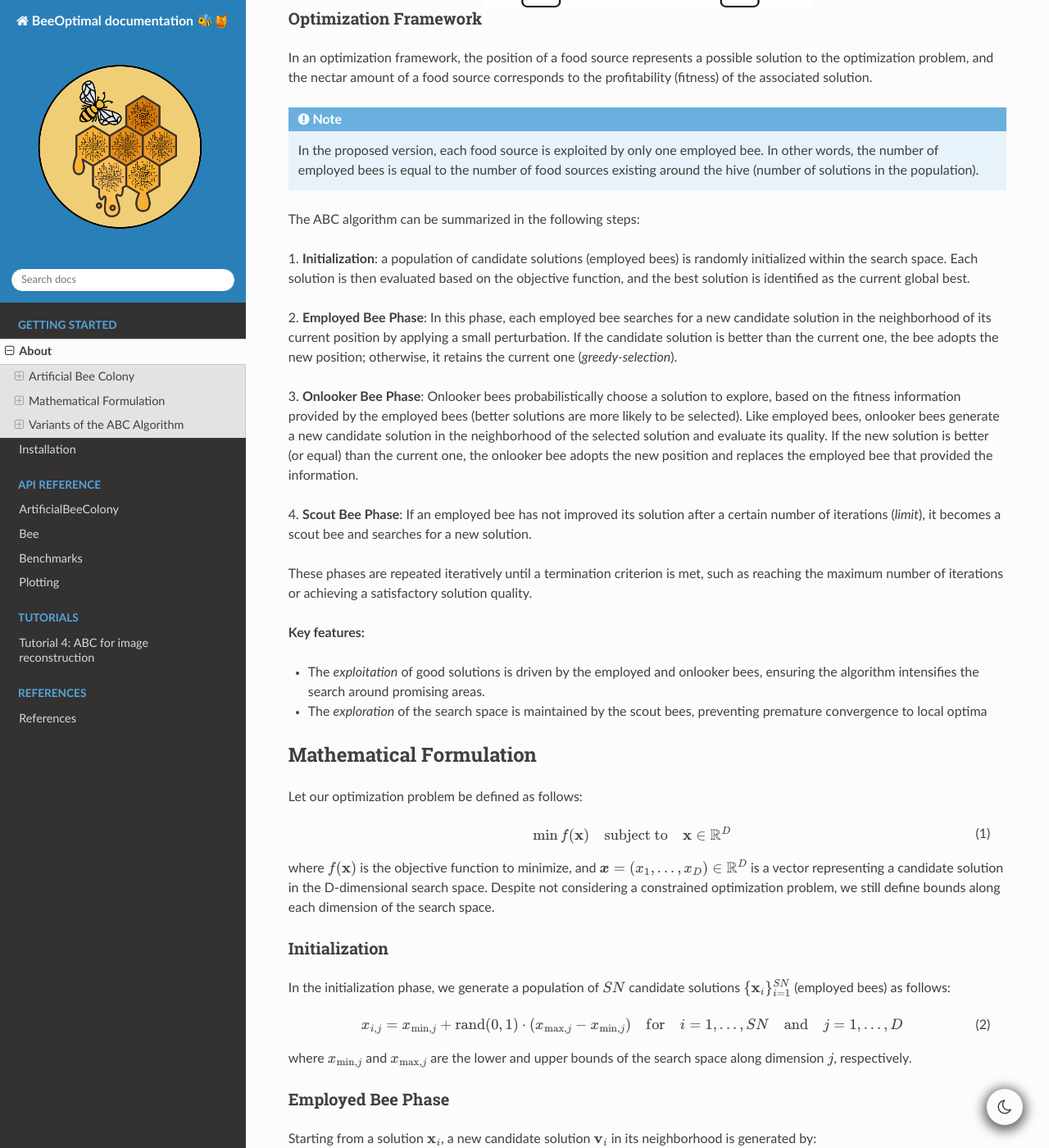
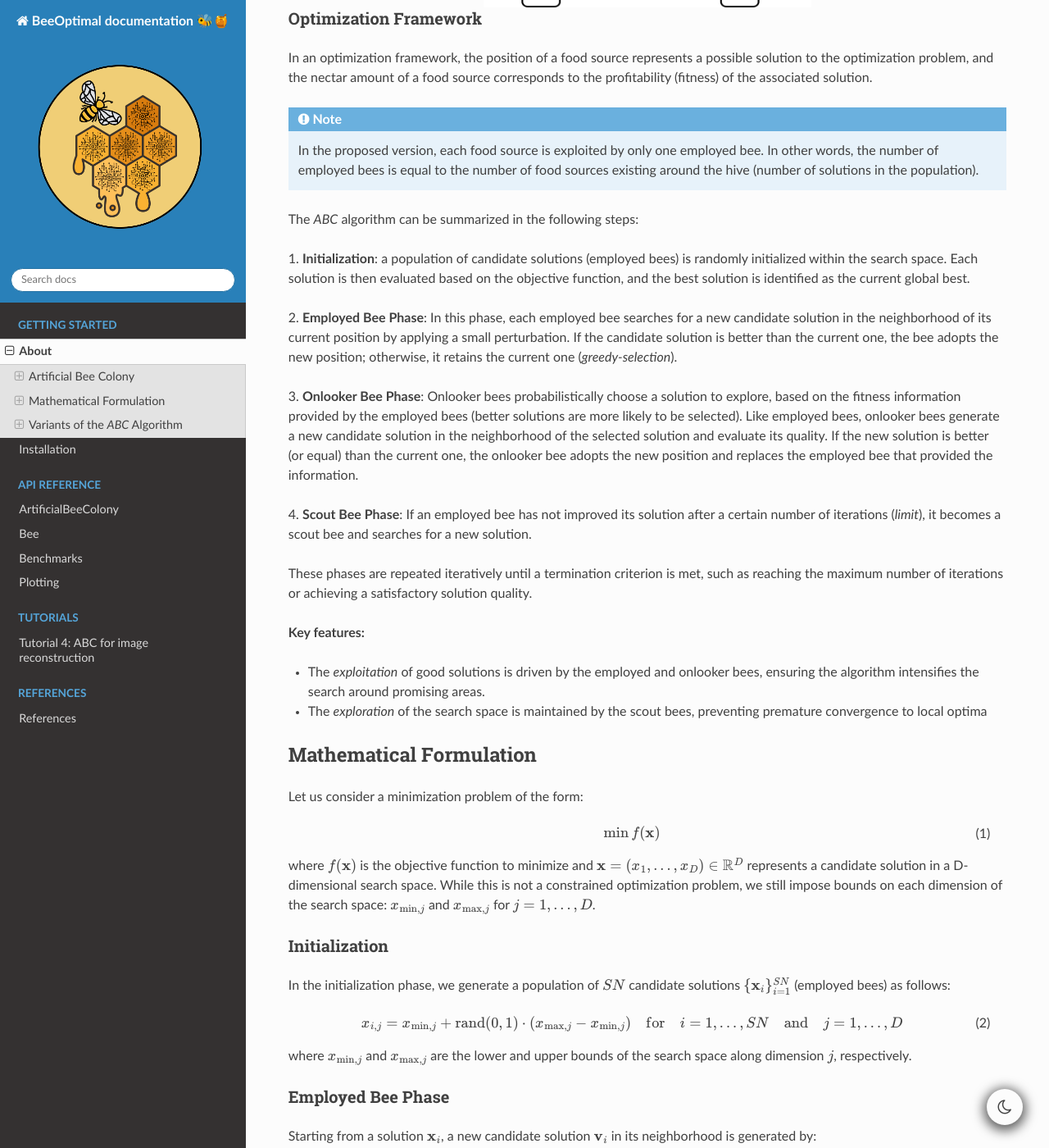
Before and after one commit to giuliofantuzzi/BeeOptimal, a Sphinx documentation site: the page built from docs/source/about.rst, in a window 1280 px wide and 1400 px high, scrolled down 1795 px. Shown: the whole window at 82% size. Built offline with Sphinx 7.4.7 and the Read the Docs theme 3.1.0, drawn with Linux system fonts in a browser that asks for light colours; pages that are not in the unit, such as notebooks, are missing from menus; a script that is not in the unit is left out; some of the changed text lies outside the part shown.

```diff
--- a/docs/source/about.rst
+++ b/docs/source/about.rst
@@ -8,7 +8,7 @@ Artificial Bee Colony
 The *Artificial Bee Colony (ABC)* algorithm is a popular optimization technique inspired by the foraging behavior of honeybee swarms.
 It was first introduced by *Karaboga* in 2005 as a simple and efficient population-based algorithm for solving numerical optimization problems.
 The algorithm mimics how honeybees search for food sources, communicate their quality, and collaboratively optimize their collection process.
-The ABC algorithm is particularly well-suited for solving complex optimization problems, including those with non-linear, multi-modal, or
+The *ABC* algorithm is particularly well-suited for solving complex optimization problems, including those with non-linear, multi-modal, or
 high-dimensional search spaces.
 
 Collective Intelligence of Honey Bees
@@ -60,7 +60,7 @@ problem, and the nectar amount of a food source corresponds to the profitability
     In the proposed version, each food source is exploited by only one employed bee. In other words, the number of employed bees is equal to the number
     of food sources existing around the hive (number of solutions in the population).
 
-The ABC algorithm can be summarized in the following steps:
+The *ABC* algorithm can be summarized in the following steps:
 
 1. **Initialization**: a population of candidate solutions (employed bees) is randomly initialized within the search space.
 Each solution is then evaluated based on the objective function, and the best solution is identified as the current global best.
@@ -86,14 +86,15 @@ These phases are repeated iteratively until a termination criterion is met, such
 Mathematical Formulation
 ------------------------
 
-Let our optimization problem be defined as follows:
+Let us consider a minimization problem of the form:
 
 .. math::
-    \min f(\mathbf{x}) \quad \text{subject to} \quad \mathbf{x} \in \mathbb{R}^D
+    \min f(\mathbf{x})
     :label: eq-minimization
 
-where :math:`f(\mathbf{x})` is the objective function to minimize, and :math:`\boldsymbol{x} = (x_1,...,x_D) \in \mathbb{R}^D` is a vector representing a candidate solution in the
-D-dimensional search space. Despite not considering a constrained optimization problem, we still define bounds along each dimension of the search space.
+where :math:`f(\mathbf{x})` is the objective function to minimize and :math:`\mathbf{x} = (x_1,...,x_D) \in \mathbb{R}^D` represents a candidate solution in a
+D-dimensional search space. While this is not a constrained optimization problem, we still impose bounds on each dimension of the search space:
+:math:`x_{\min,j}` and :math:`x_{\max,j}` for :math:`j=1,...,D`.
 
 Initialization
 ^^^^^^^^^^^^^^
@@ -179,11 +180,10 @@ where :math:`\overline{\text{fitness}(t)}` is the average fitness of the populat
 
 If the stagnation value is below a certain threshold :math: `\tau`, the algorithm halts, ensuring computational efficiency while still achieving good optimization results.
 
+Variants of the *ABC* Algorithm
+-------------------------------
 
-Variants of the ABC Algorithm
------------------------------
-
-Several variants of the ABC algorithm have been proposed to enhance its performance and address specific challenges in optimization problems...
+Several variants of the *ABC* algorithm have been proposed to enhance its performance and address specific challenges in optimization problems...
 
 Different initialization
 ^^^^^^^^^^^^^^^^^^^^^^^^
@@ -231,7 +231,7 @@ solution different from :math:`\mathbf{x}_i`.
     may weaken the exploitation capability of the algorithm. Since the optimal value of MR is problem-dependent, it is
     usually decided after a tuning phase.
 
-Another modification is related to the magnitude of the perturbation. In the original ABC, the perturbation :math:`(x_{i,j} - x_{k,j})`
+Another modification is related to the magnitude of the perturbation. In the original *ABC*, the perturbation :math:`(x_{i,j} - x_{k,j})`
 is multiplied by a factor :math:`\phi_{i,j} \in [-1,1]`. In the modified version, such factor is allowed to vary in a more general
 interval :math:`[-SF, SF]`, where :math:`SF` is called *scaling factor*.
 
--- a/docs/source/installation.rst
+++ b/docs/source/installation.rst
@@ -4,7 +4,7 @@ Installation
 Installing via PIP
 ------------------
 
-You can install the package from the Python Package Index (PyPI) via pip:
+You can install the package from the *Python Package Index (PyPI)* via pip:
 
 .. code-block:: bash
 
```
Also changed, not shown: other parts of docs/source/about.rst (+10 -10 lines), other parts of docs/source/installation.rst (+1 -1 lines), docs/source/references.rst (+9 -1 lines).
